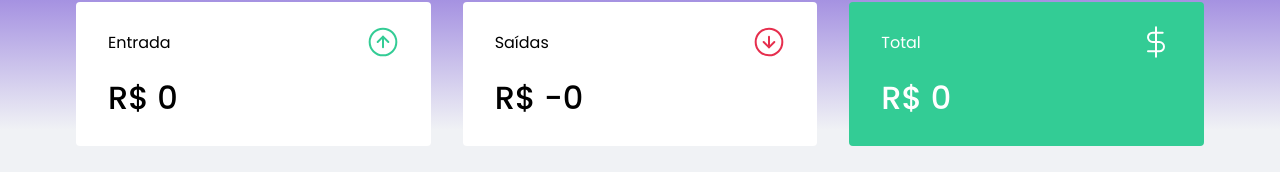
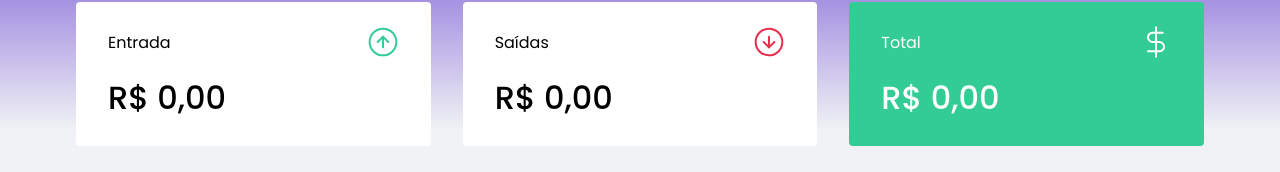
Before and after one commit to victor-magaldi/DT-money, a React (Create React App) app: page / in a window 1280 px wide. Shown: the part 142-314 px from the top of the page. Built offline with nearby package versions, Linux system fonts and the light colour scheme; no server answers; what miragejs would draw is missing.

Commit message:
format currency

```diff
--- a/src/components/Summary/index.tsx
+++ b/src/components/Summary/index.tsx
@@ -39,7 +39,12 @@ export function Summary() {
           <p>Entrada</p>
           <img src={IncomeImg} alt="Entradas" />
         </header>
-        <strong>R$ {String(summary.deposits)}</strong>
+        <strong>
+          {new Intl.NumberFormat("pt-BR", {
+            style: "currency",
+            currency: "BRL",
+          }).format(summary.deposits)}
+        </strong>
       </div>
 
       <div>
@@ -47,7 +52,12 @@ export function Summary() {
           <p>Saídas</p>
           <img src={outcomeImg} alt="Entradas" />
         </header>
-        <strong>R$ -{String(summary.withdraws)}</strong>
+        <strong>
+          {new Intl.NumberFormat("pt-BR", {
+            style: "currency",
+            currency: "BRL",
+          }).format(summary.deposits)}
+        </strong>
       </div>
 
       <div className="highlight-bg">
@@ -55,7 +65,12 @@ export function Summary() {
           <p>Total</p>
           <img src={totalImg} alt="Entradas" />
         </header>
-        <strong>R$ {String(summary.total)}</strong>
+        <strong>
+          {new Intl.NumberFormat("pt-BR", {
+            style: "currency",
+            currency: "BRL",
+          }).format(summary.deposits)}
+        </strong>
       </div>
     </S.Container>
   );
```
